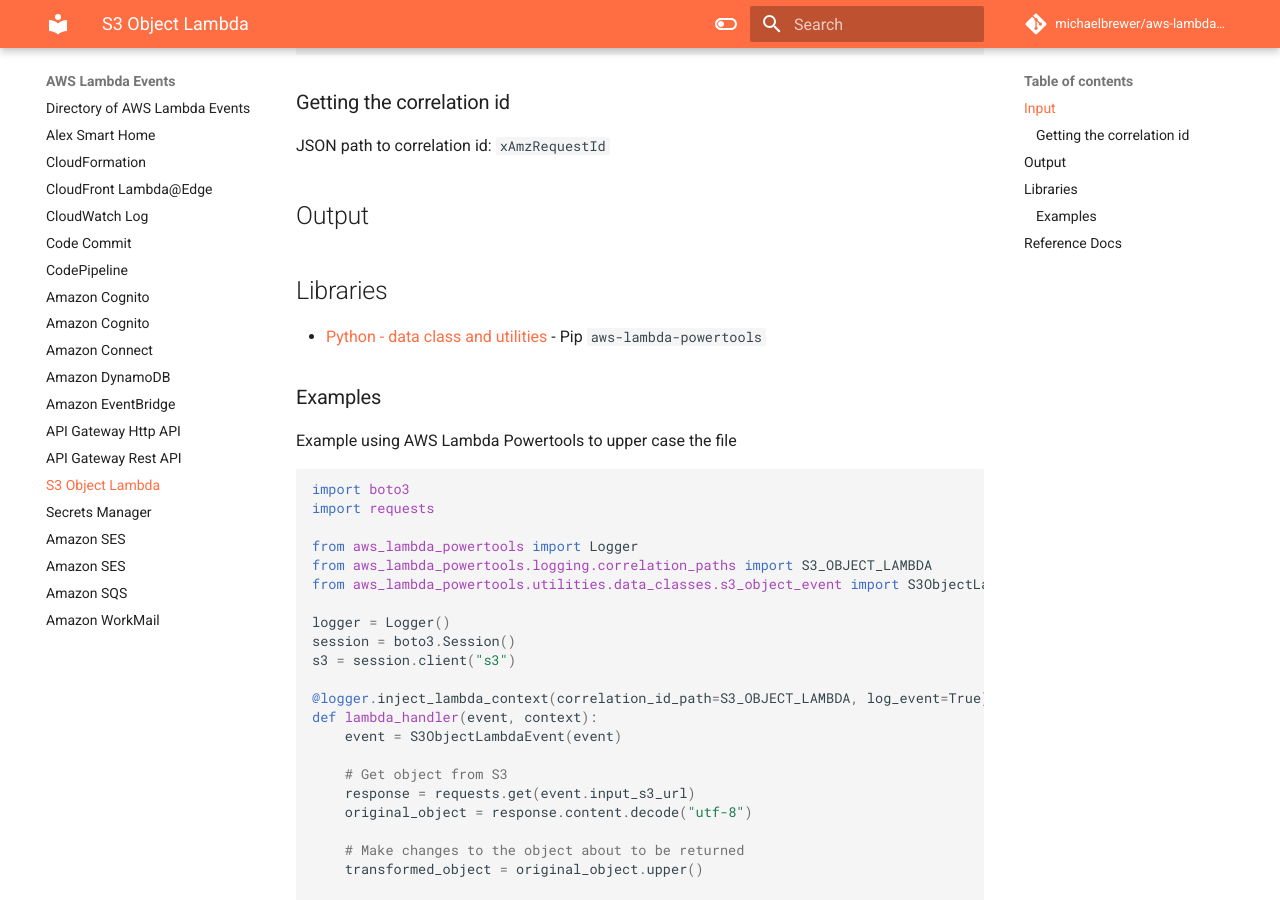
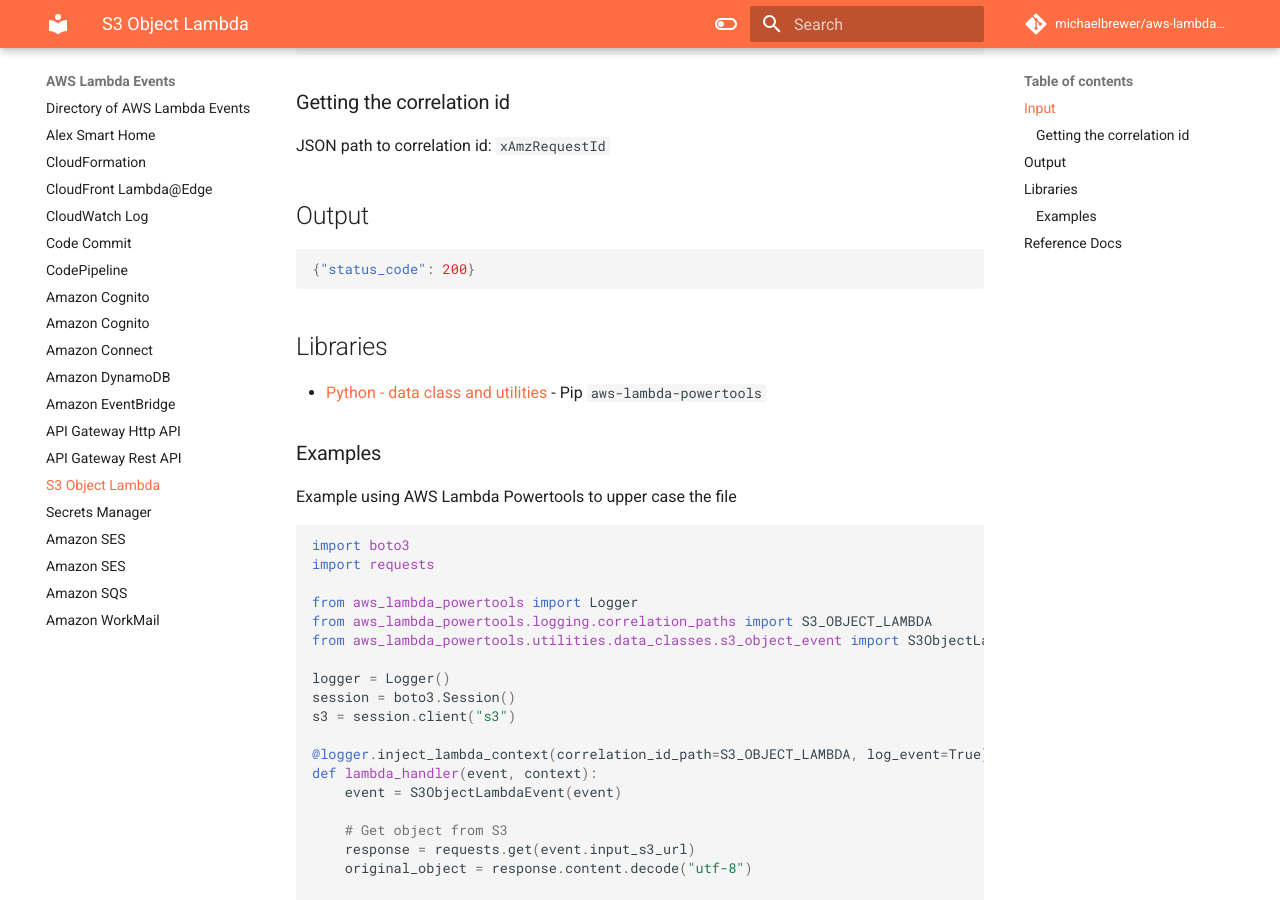
Before and after one commit to michaelbrewer/aws-lambda-events, an MkDocs documentation site: the page built from docs/s3-object-lambda.md, in a window 1280 px wide and 900 px high, scrolled down 768 px. Built offline with MkDocs 1.6.1 and Material for MkDocs 9.7.7, drawn with Linux system fonts in a browser that asks for light colours; comment, search, counter and statistics services are not loaded.

Commit message:
chore: add response example

````diff
--- a/docs/s3-object-lambda.md
+++ b/docs/s3-object-lambda.md
@@ -40,6 +40,10 @@
 JSON path to correlation id: `xAmzRequestId`
 
 ## Output
+
+```json
+{"status_code": 200}
+```
 
 ## Libraries
 
````
